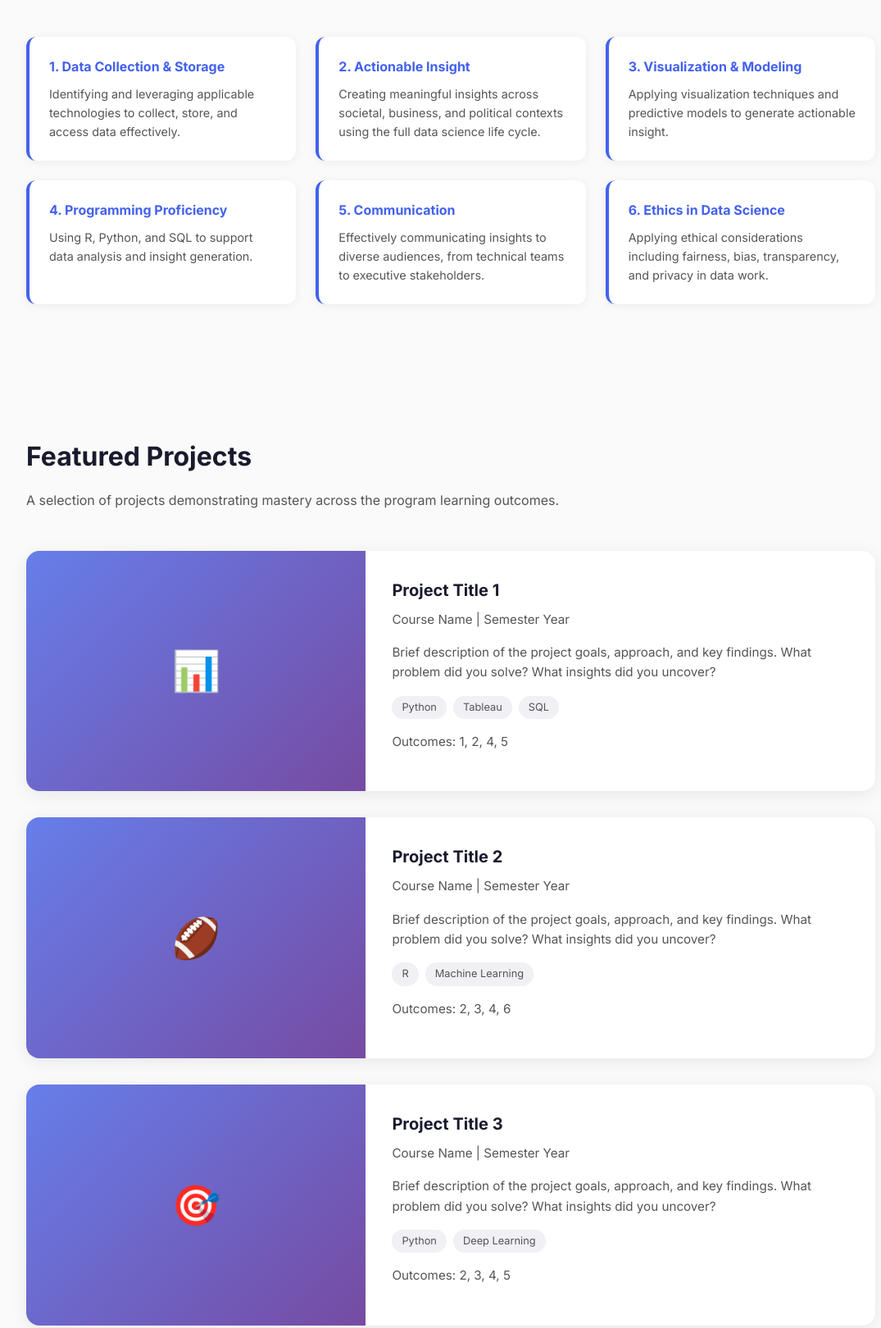
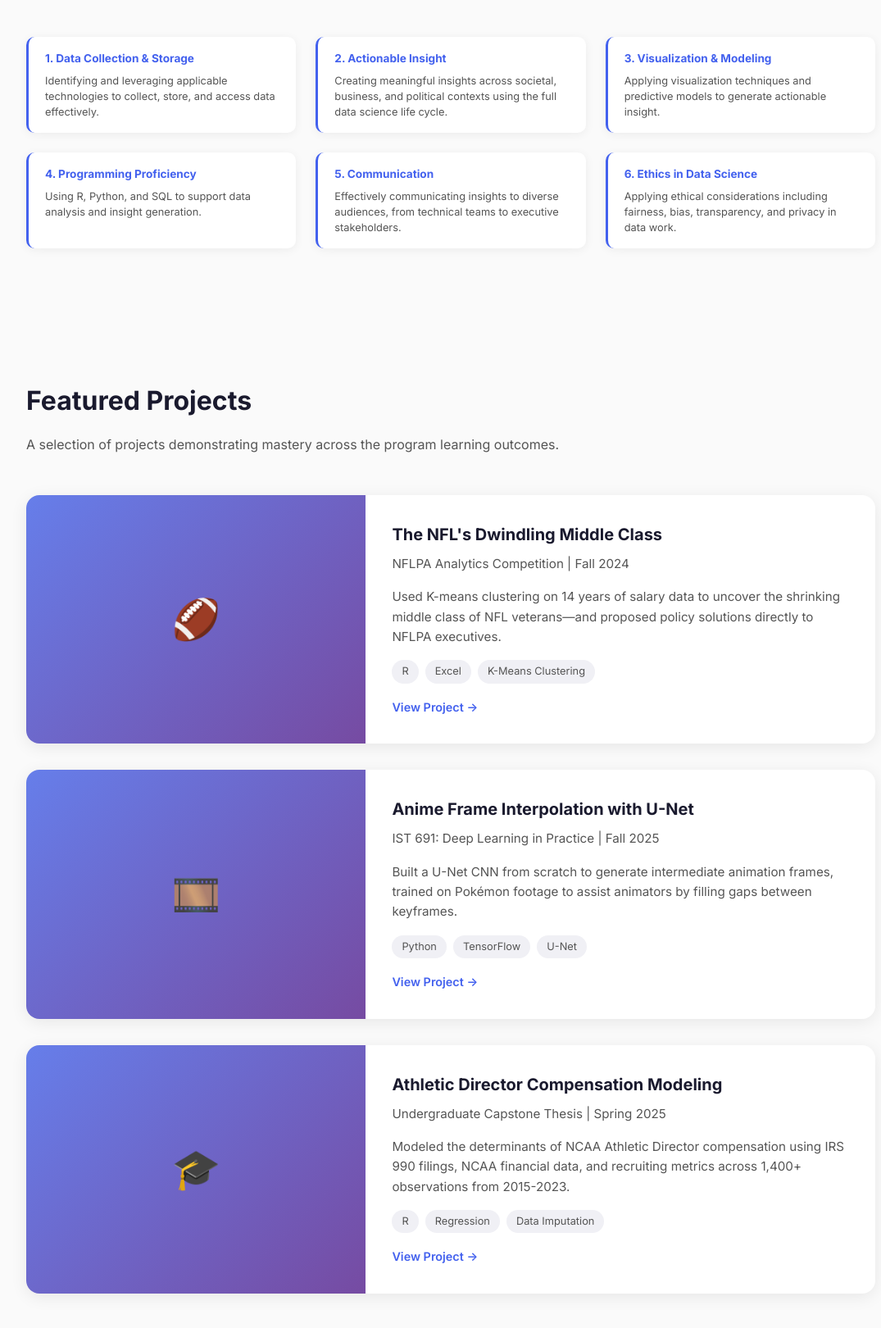
Before and after one commit to whoettl-g/walkeroettl.github.io, a plain HTML site: page index.html in a window 1280 px wide. Shown: the part 1001-2621 px from the top of the page at 82% size, without its empty margins (90-1165 px from the left). Drawn offline with Linux system fonts and the light colour scheme.

Commit message:
Enhance profile and project sections in index.html
Added a profile photo section and updated project descriptions with relevant details. Adjusted styles for better visual presentation.

```diff
--- a/index.html
+++ b/index.html
@@ -74,16 +74,39 @@
             text-align: center;
         }
 
+        .profile-photo {
+            width: 180px;
+            height: 180px;
+            border-radius: 50%;
+            overflow: hidden;
+            margin: 0 auto 2rem;
+            border: 4px solid rgba(255,255,255,0.3);
+            box-shadow: 0 8px 32px rgba(0,0,0,0.2);
+        }
+
+        .profile-photo img {
+            width: 100%;
+            height: 100%;
+            object-fit: cover;
+            object-position: center top;
+        }
+
         .hero h1 {
             font-size: 3rem;
             font-weight: 700;
-            margin-bottom: 1rem;
+            margin-bottom: 0.5rem;
         }
 
         .hero .subtitle {
             font-size: 1.25rem;
             opacity: 0.9;
-            margin-bottom: 2rem;
+            margin-bottom: 0.25rem;
+        }
+
+        .hero .degrees {
+            font-size: 1rem;
+            opacity: 0.85;
+            margin-bottom: 1.5rem;
         }
 
         .hero .tagline {
@@ -121,21 +144,22 @@
 
         .outcome-card {
             background: white;
-            padding: 1.5rem;
-            border-radius: 12px;
+            padding: 1rem 1.25rem;
+            border-radius: 10px;
             box-shadow: 0 2px 12px rgba(0,0,0,0.06);
-            border-left: 4px solid #4361ee;
+            border-left: 3px solid #4361ee;
         }
 
         .outcome-card h3 {
-            font-size: 1rem;
+            font-size: 0.85rem;
             color: #4361ee;
-            margin-bottom: 0.5rem;
+            margin-bottom: 0.35rem;
         }
 
         .outcome-card p {
-            font-size: 0.9rem;
+            font-size: 0.8rem;
             color: #555;
+            line-height: 1.5;
         }
 
         /* Projects */
@@ -197,6 +221,18 @@
             border-radius: 20px;
             font-size: 0.8rem;
             color: #555;
+        }
+
+        .project-link {
+            display: inline-block;
+            color: #4361ee;
+            text-decoration: none;
+            font-weight: 600;
+            font-size: 0.9rem;
+        }
+
+        .project-link:hover {
+            text-decoration: underline;
         }
 
         .outcomes-covered {
@@ -309,9 +345,13 @@
 
     <section class="hero">
         <div class="hero-content">
-            <h1>Walker [Last Name]</h1>
+            <div class="profile-photo">
+                <img src="headshot.jpg" alt="Walker Oettl">
+            </div>
+            <h1>Walker Oettl</h1>
             <p class="subtitle">M.S. Applied Data Science | Syracuse University</p>
-            <p class="tagline">Concentration in Visual Analytics — Transforming complex data into actionable insights through analysis, visualization, and storytelling.</p>
+            <p class="degrees">B.S. Sport Analytics | Concentration in Visual Analytics</p>
+            <p class="tagline">Transforming complex data into actionable insights through analysis, visualization, and storytelling.</p>
         </div>
     </section>
 
@@ -353,45 +393,47 @@
 
         <div class="projects-grid">
             <div class="project-card">
-                <div class="project-image">📊</div>
+                <div class="project-image">🏈</div>
                 <div class="project-content">
-                    <h3>Project Title 1</h3>
-                    <p class="project-meta">Course Name | Semester Year</p>
-                    <p>Brief description of the project goals, approach, and key findings. What problem did you solve? What insights did you uncover?</p>
+                    <h3>The NFL's Dwindling Middle Class</h3>
+                    <p class="project-meta">NFLPA Analytics Competition | Fall 2024</p>
+                    <p>Used K-means clustering on 14 years of salary data to uncover the shrinking middle class of NFL veterans—and proposed policy solutions directly to NFLPA executives.</p>
                     <div class="tech-tags">
-                        <span class="tech-tag">Python</span>
-                        <span class="tech-tag">Tableau</span>
-                        <span class="tech-tag">SQL</span>
+                        <span class="tech-tag">R</span>
+                        <span class="tech-tag">Excel</span>
+                        <span class="tech-tag">K-Means Clustering</span>
                     </div>
-                    <p class="outcomes-covered">Outcomes: 1, 2, 4, 5</p>
+                    <a href="nfl-middle-class.html" class="project-link">View Project →</a>
                 </div>
             </div>
 
             <div class="project-card">
-                <div class="project-image">🏈</div>
+                <div class="project-image">🎞️</div>
                 <div class="project-content">
-                    <h3>Project Title 2</h3>
-                    <p class="project-meta">Course Name | Semester Year</p>
-                    <p>Brief description of the project goals, approach, and key findings. What problem did you solve? What insights did you uncover?</p>
+                    <h3>Anime Frame Interpolation with U-Net</h3>
+                    <p class="project-meta">IST 691: Deep Learning in Practice | Fall 2025</p>
+                    <p>Built a U-Net CNN from scratch to generate intermediate animation frames, trained on Pokémon footage to assist animators by filling gaps between keyframes.</p>
                     <div class="tech-tags">
-                        <span class="tech-tag">R</span>
-                        <span class="tech-tag">Machine Learning</span>
+                        <span class="tech-tag">Python</span>
+                        <span class="tech-tag">TensorFlow</span>
+                        <span class="tech-tag">U-Net</span>
                     </div>
-                    <p class="outcomes-covered">Outcomes: 2, 3, 4, 6</p>
+                    <a href="frame-interpolation.html" class="project-link">View Project →</a>
                 </div>
             </div>
 
             <div class="project-card">
-                <div class="project-image">🎯</div>
+                <div class="project-image">🎓</div>
                 <div class="project-content">
-                    <h3>Project Title 3</h3>
-                    <p class="project-meta">Course Name | Semester Year</p>
-                    <p>Brief description of the project goals, approach, and key findings. What problem did you solve? What insights did you uncover?</p>
+                    <h3>Athletic Director Compensation Modeling</h3>
+                    <p class="project-meta">Undergraduate Capstone Thesis | Spring 2025</p>
+                    <p>Modeled the determinants of NCAA Athletic Director compensation using IRS 990 filings, NCAA financial data, and recruiting metrics across 1,400+ observations from 2015-2023.</p>
                     <div class="tech-tags">
-                        <span class="tech-tag">Python</span>
-                        <span class="tech-tag">Deep Learning</span>
+                        <span class="tech-tag">R</span>
+                        <span class="tech-tag">Regression</span>
+                        <span class="tech-tag">Data Imputation</span>
                     </div>
-                    <p class="outcomes-covered">Outcomes: 2, 3, 4, 5</p>
+                    <a href="ad-compensation.html" class="project-link">View Project →</a>
                 </div>
             </div>
         </div>
@@ -420,7 +462,7 @@
             <a href="#">GitHub</a>
             <a href="#">Email</a>
         </div>
-        <p>© 2025 Walker [Last Name] | Syracuse University M.S. Applied Data Science</p>
+        <p>© 2025 Walker Oettl | Syracuse University M.S. Applied Data Science</p>
     </footer>
 </body>
 </html>
```
